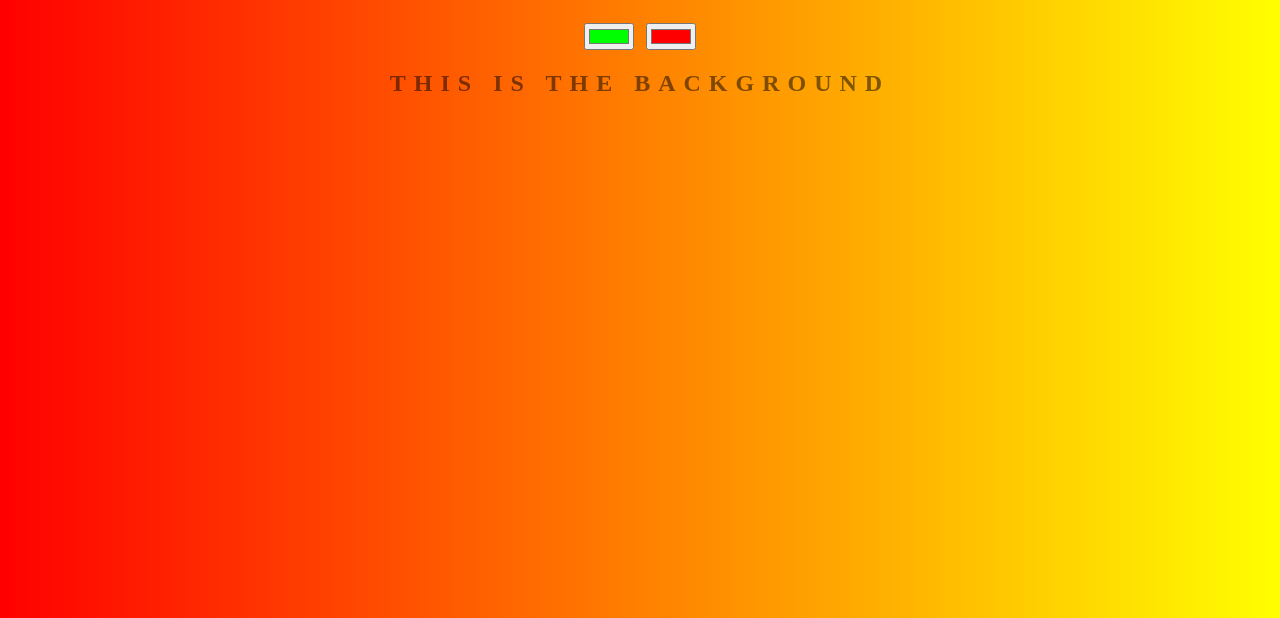
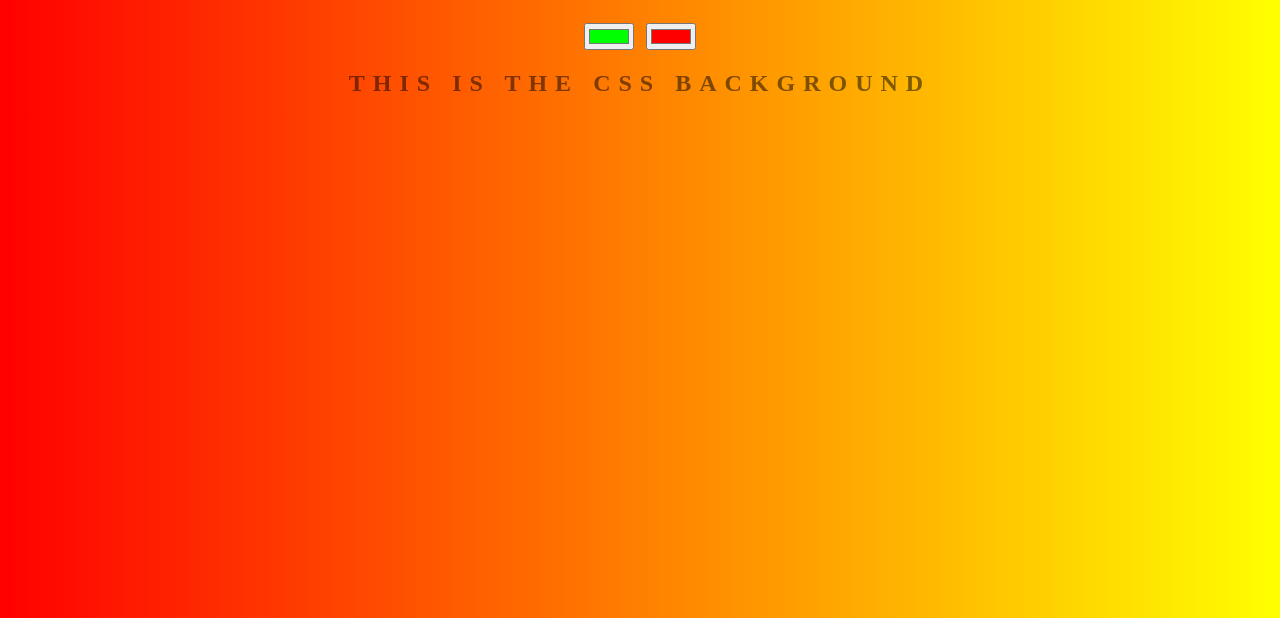
Before and after one commit to fabianvieri/GitZTM, a plain HTML site: page index.html in a window 1280 px wide. Shown: the part 182-800 px from the top of the page. Drawn offline with Linux system fonts and the light colour scheme.

Commit message:
change some text

```diff
--- a/index.html
+++ b/index.html
@@ -12,7 +12,7 @@
     <h1>Back to Gradient Generator</h1>
     <input class="color1" type="color" name="first-color" value="#00ff00">
     <input class="color2" type="color" name="second-color" value="#ff0000">
-    <h2>This is the Background</h2>
+    <h2>This is the CSS Background</h2>
     <h3></h3>
     <script src="script.js"></script>
 </body>
```
